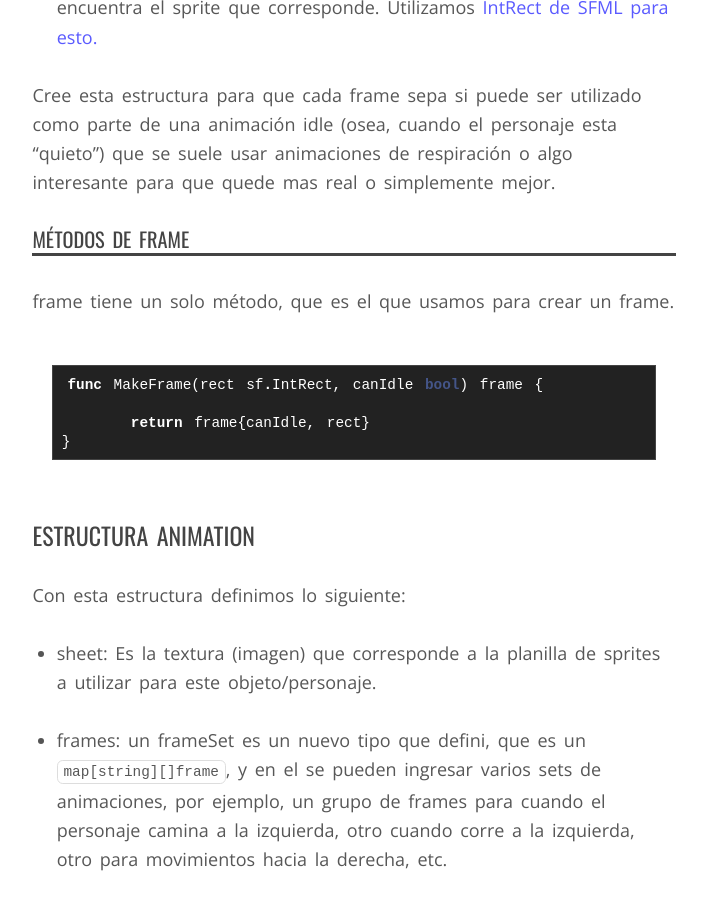
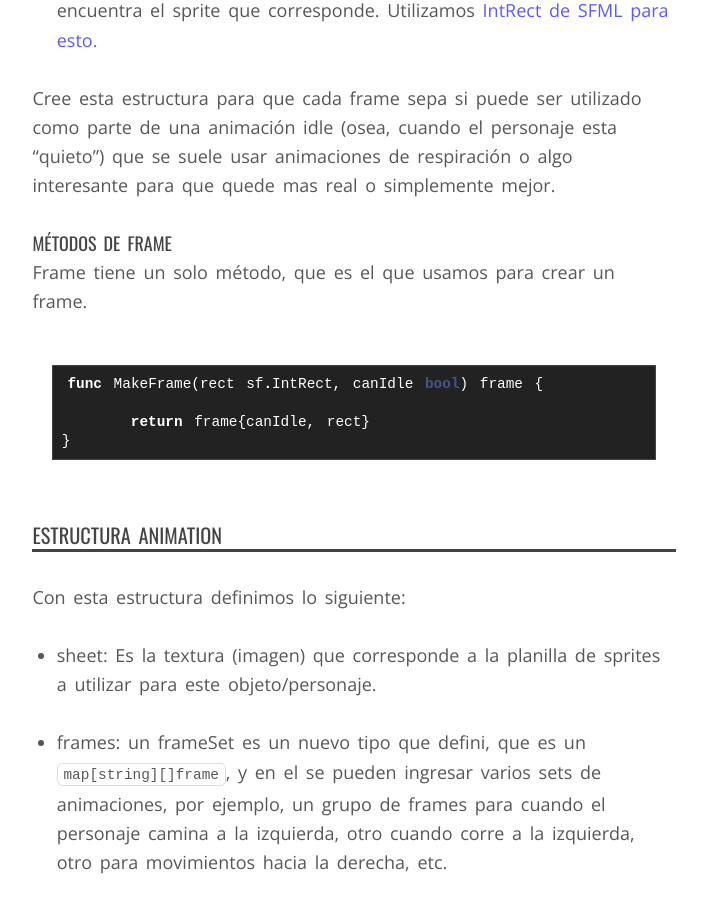
Before and after one commit to GGalizzi/ggalizzi.github.io_old, a Jekyll site: the page built from _posts/2014-06-25-Go-SFML2-animatedSprite.markdown, in a window 1280 px wide and 900 px high, scrolled down 989 px. Shown: the whole window, without its empty margins (286-993 px from the left). Built offline with Jekyll 4.4.1, drawn with Linux system fonts in a browser that asks for light colours; some web fonts are replaced; Markdown is read by kramdown in place of the engine named in the settings.

Commit message:
Fixes bad header selection on latest article.

```diff
--- a/_posts/2014-06-25-Go-SFML2-animatedSprite.markdown
+++ b/_posts/2014-06-25-Go-SFML2-animatedSprite.markdown
@@ -11,7 +11,7 @@ El paquete de Go que uso para SFML es [el de krepa098 en bitbucket](https://bitb
 
 El paquete hasta el momento crea tres estructuras nuevas: `frame`, `animation` y `animatedSprite`.
 
-##Estructura frame
+###Estructura frame
 
 Esta estructura es sencilla, simplemente tiene dos campos.
 
@@ -27,9 +27,9 @@ Esta estructura es sencilla, simplemente tiene dos campos.
 
 Cree esta estructura para que cada frame sepa si puede ser utilizado como parte de una animación idle (osea, cuando el personaje esta "quieto") que se suele usar animaciones de respiración o algo interesante para que quede mas real o simplemente mejor.
 
-###Métodos de frame
+####Métodos de frame
 
-frame tiene un solo método, que es el que usamos para crear un frame.
+Frame tiene un solo método, que es el que usamos para crear un frame.
 
 {% highlight go %}
 func MakeFrame(rect sf.IntRect, canIdle bool) frame {
@@ -38,7 +38,7 @@ func MakeFrame(rect sf.IntRect, canIdle bool) frame {
 }
 {% endhighlight %}
 
-##Estructura animation
+###Estructura animation
 
 Con esta estructura definimos lo siguiente:
 
@@ -63,7 +63,7 @@ Con esta estructura definimos lo siguiente:
 
 Entonces, con esta estructura podemos definir como un sheet de sprites funciona, dándole nombres a cada animación dentro del mismo.
 
-###Métodos de animation
+####Métodos de animation
 
 animation tiene su constructor y un método para asignarle frameSets.
 {% highlight go%}
@@ -82,7 +82,7 @@ func (a *animation) CreateFrameSet(key string, frames ...frame) {
 }
 {% endhighlight %}
 
-##Estructura animatedSprite
+###Estructura animatedSprite
 
 Esta es la principal estructura, obviamente va a incluir un puntero a un `animation`, y además, a través de [embedding](http://golang.org/doc/effective_go.html#embedding), va a utilizar las mismas funciones que un sf.Sprite.
 
@@ -103,7 +103,7 @@ También va a saber si la animación se debería reproducir en su estado idle, c
 
 lastFrameSetPlayed, como se ve, simplemente guarda la `key` del mapa utilizado.
 
-###Métodos de animatedSprite
+####Métodos de animatedSprite
 
 Además del constructor, tenemos los siguientes métodos.
 
```
